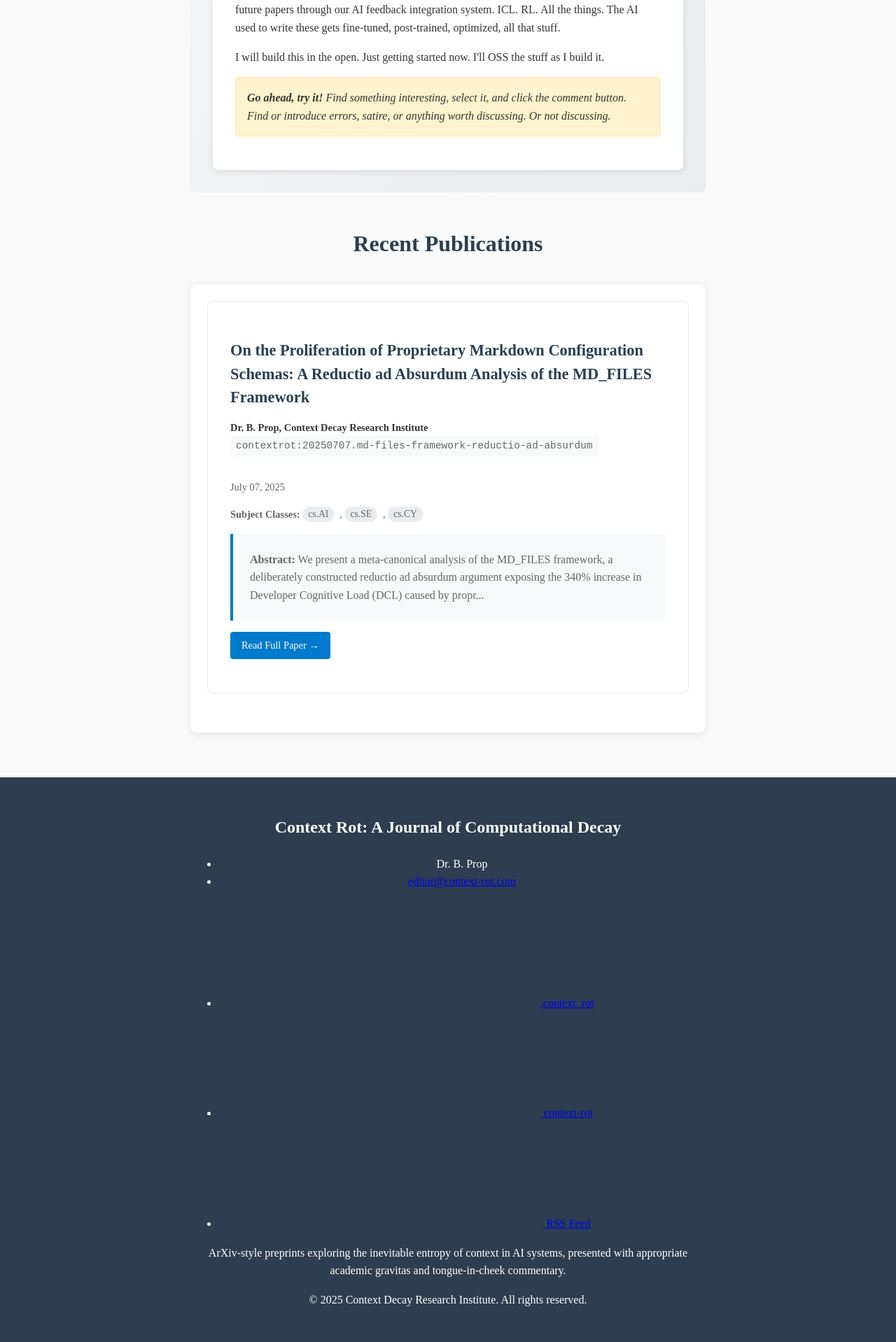
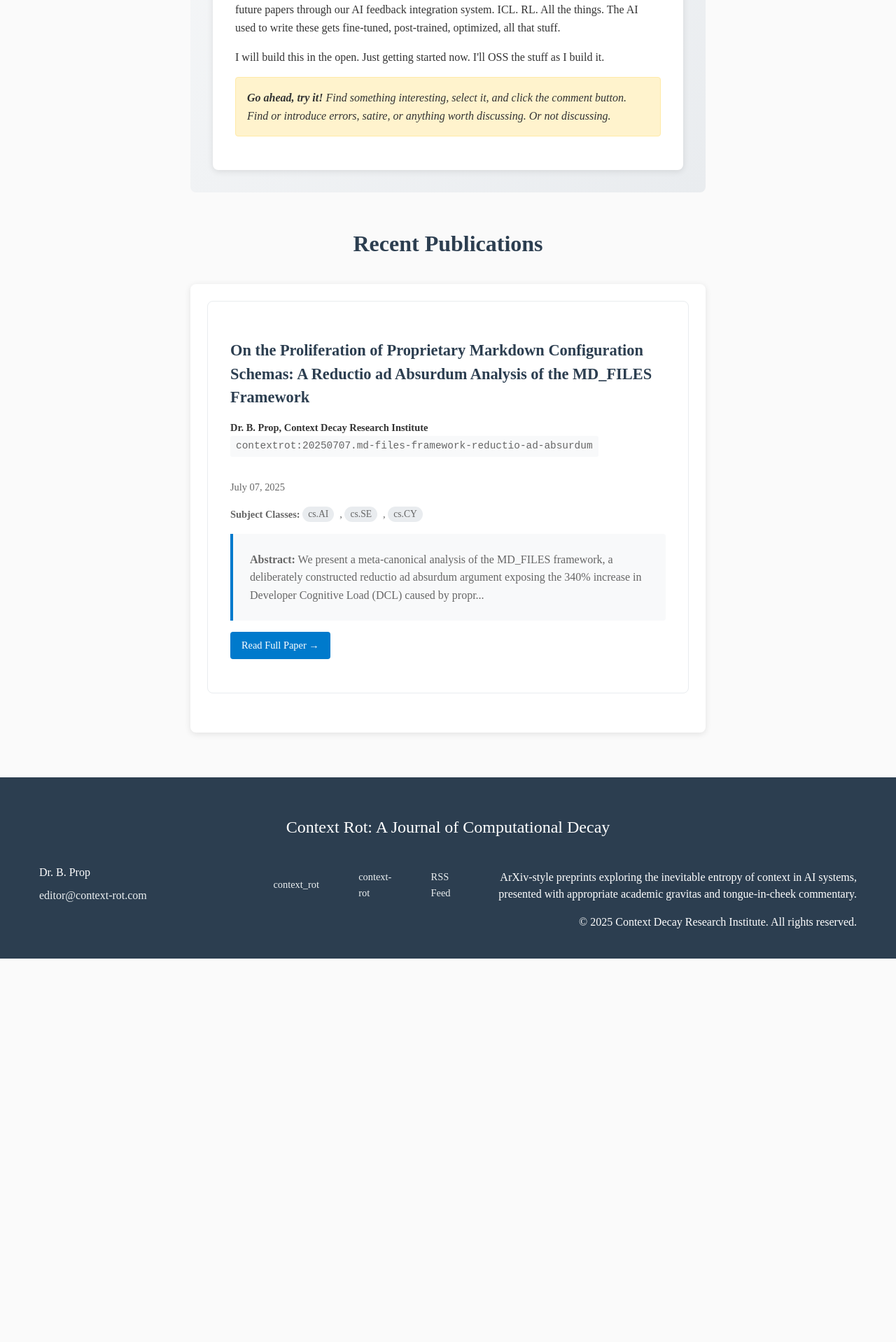
Before and after one commit to context-rot/blogistan, a Jekyll site: the page built from index.markdown, in a window 1280 px wide. Shown: the part 946-2864 px from the top of the page at 70% size. Built offline with Jekyll 4.4.1, drawn with Linux system fonts in a browser that asks for light colours; comment, search, counter and statistics services are not loaded; after the commit the page ends 2316 px from its top, so only the background shows below that.

Commit message:
fix: fotter formatting

```diff
--- a/assets/css/arxiv-style.css
+++ b/assets/css/arxiv-style.css
@@ -349,16 +349,137 @@ body {
   color: #fff;
   padding: 2rem 0;
   margin-top: 4rem;
-  text-align: center;
 }
 
-.footer-content p {
+.site-footer .wrapper {
+  max-width: 1200px;
+  margin: 0 auto;
+  padding: 0 1rem;
+}
+
+.footer-heading {
+  text-align: center;
+  margin-bottom: 2rem;
+  font-size: 1.5rem;
+  font-weight: 500;
+}
+
+.footer-col-wrapper {
+  display: grid;
+  grid-template-columns: 1fr 1fr 2fr;
+  gap: 2rem;
+  align-items: start;
+}
+
+.footer-col {
+  display: flex;
+  flex-direction: column;
+}
+
+.footer-col-1 {
+  justify-self: start;
+}
+
+.footer-col-2 {
+  justify-self: center;
+}
+
+.footer-col-3 {
+  justify-self: end;
+  text-align: right;
+}
+
+.contact-list {
+  list-style: none;
+  padding: 0;
+  margin: 0;
+}
+
+.contact-list li {
+  margin-bottom: 0.5rem;
+}
+
+.contact-list a {
+  color: #ecf0f1;
+  text-decoration: none;
+}
+
+.contact-list a:hover {
+  color: #3498db;
+  text-decoration: underline;
+}
+
+.social-links {
+  display: flex;
+  justify-content: center;
+}
+
+.social-media-list {
+  list-style: none;
+  padding: 0;
+  margin: 0;
+  display: flex;
+  gap: 1rem;
+  align-items: center;
+}
+
+.social-media-list li {
+  display: flex;
+  align-items: center;
+}
+
+.social-media-list a {
+  color: #ecf0f1;
+  text-decoration: none;
+  display: flex;
+  align-items: center;
+  gap: 0.5rem;
+  padding: 0.5rem;
+  border-radius: 4px;
+  transition: all 0.3s ease;
+}
+
+.social-media-list a:hover {
+  background-color: rgba(52, 152, 219, 0.2);
+  color: #3498db;
+}
+
+.social-media-list .svg-icon {
+  width: 20px;
+  height: 20px;
+  fill: currentColor;
+}
+
+.social-media-list .username {
+  font-size: 0.9rem;
+}
+
+.footer-col-3 p {
   margin: 0.5rem 0;
+  line-height: 1.5;
 }
 
 .feedback-reminder {
   font-style: italic;
   opacity: 0.8;
+}
+
+/* Responsive footer */
+@media (max-width: 768px) {
+  .footer-col-wrapper {
+    grid-template-columns: 1fr;
+    gap: 1.5rem;
+    text-align: center;
+  }
+
+  .footer-col-3 {
+    justify-self: center;
+    text-align: center;
+  }
+
+  .social-media-list {
+    justify-content: center;
+  }
 }
 
 /* Home page specific styles */
```
Also changed, not shown: .github/workflows/dr-b-prop-responses.yml.
